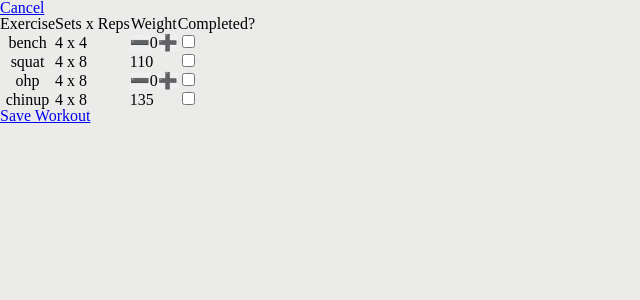
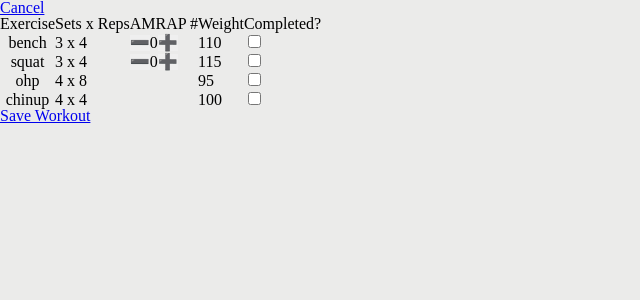
Before and after one commit to rcyork/workout, a React (Create React App) app: page /workout in a window 1280 px wide. Shown: the top 300 px of the page, without its empty margins (0-640 px from the left). Built offline with nearby package versions, Linux system fonts and the light colour scheme.

Commit message:
add accounting for all cases of progression and deloading

```diff
--- a/src/App.js
+++ b/src/App.js
@@ -10,7 +10,7 @@ import { Log } from "./components/Log/Log";
 import { Workout } from "./components/Workout/Workout";
 
 export const App = () => {
-  const [weights, setWeight] = useState(INTIAL_WEIGHTS);
+  const [weights, setWeights] = useState(INTIAL_WEIGHTS);
   const [log, setLog] = useState([
     {
       date: new Date(),
@@ -90,19 +90,30 @@ export const App = () => {
     }
   ]);
   const [workout, setWorkout] = useState(
-    WORKOUTS.find(workout => workout.id === "wad1")
+    WORKOUTS.find(workout => workout.id === "wad3")
   );
 
   const calculatedWorkout = {
     ...workout,
     exercises: workout.exercises.map(exercise => {
-      const initialWeight = INTIAL_WEIGHTS.find(
+      const correspondingWeight = weights.find(
         item => item.name === exercise.name
-      ).weight;
-      const calculatedWeight =
-        exercise.reps === 8
-          ? roundToNearestFive(initialWeight * 0.9)
-          : initialWeight;
+      );
+
+      let calculatedWeight = correspondingWeight.weight;
+      if (correspondingWeight.failuresInARow >= 2) {
+        // if they've failed twice then deload and set failures in a row to 0
+        calculatedWeight = calculatedWeight * 0.9;
+      } else if (correspondingWeight.lastAmrapWasAboveEight) {
+        // if they're latest amrap is 8 or more then double progression
+        calculatedWeight =
+          calculatedWeight + correspondingWeight.progressionRate * 2;
+      } else if (correspondingWeight.haveDoneThisWeek === false) {
+        // do normal progression as long as it's the first time doing the correspondingWeight this week
+        calculatedWeight =
+          calculatedWeight + correspondingWeight.progressionRate;
+      }
+
       return { ...exercise, weight: calculatedWeight };
     })
   };
@@ -119,7 +130,13 @@ export const App = () => {
           exact
           path="/workout"
           render={() => (
-            <Workout workout={calculatedWorkout} log={log} setLog={setLog} />
+            <Workout
+              workout={calculatedWorkout}
+              log={log}
+              setLog={setLog}
+              setWeights={setWeights}
+              setWorkout={setWorkout}
+            />
           )}
         />
         <Route
--- a/src/components/Log/Log.js
+++ b/src/components/Log/Log.js
@@ -21,7 +21,7 @@ export const Log = ({ log, setLog }) => {
       {log.map(logEntry => (
         <div className="logCard" key={logEntry.date}>
           <div className="logCard__banner">
-            <h3>{moment(log.date).format("MMMM Do, YYYY")}</h3>
+            <h3>{moment(logEntry.date).format("MMMM Do, YYYY")}</h3>
             <p>
               {WORKOUT_NAMES.find(workout => workout.name === log.id).fullName}
             </p>
--- a/src/components/Workout/Workout.js
+++ b/src/components/Workout/Workout.js
@@ -1,39 +1,41 @@
 import React, { useState } from "react";
 import { Link } from "react-router-dom";
+import { roundToNearestFive } from "../../utils/roundToNearestFive";
+import { getNextWorkout } from "../../utils/getNextWorkout";
 
 import "./Workout.css";
 
-export const Workout = ({ workout, log, setLog }) => {
+export const Workout = ({ workout, setLog, setWeights, setWorkout }) => {
   const [userEnteredWeights, setUserEnteredWeights] = useState([
-    { name: "deadlift", weight: 0, completed: false },
-    { name: "row", weight: 0, completed: false },
-    { name: "squat", weight: 0, completed: false },
-    { name: "bench", weight: 0, completed: false },
-    { name: "ohp", weight: 0, completed: false },
-    { name: "chinup", weight: 0, completed: false }
+    { name: "deadlift", weight: 0, amrapNumber: 0, completed: false },
+    { name: "row", weight: 0, amrapNumber: 0, completed: false },
+    { name: "squat", weight: 0, amrapNumber: 0, completed: false },
+    { name: "bench", weight: 0, amrapNumber: 0, completed: false },
+    { name: "ohp", weight: 0, amrapNumber: 0, completed: false },
+    { name: "chinup", weight: 0, amrapNumber: 0, completed: false }
   ]);
   const needsUserInput = workout.exercises.some(
     exercise => exercise.weight === 0 || exercise.weight === null
   );
 
-  const increment = (name, factor) => {
+  const increment = (name, factor, key) => {
     setUserEnteredWeights(userEnteredWeights => {
       return userEnteredWeights.map(exercise => {
         if (exercise.name !== name) {
           return { ...exercise };
         }
-        return { ...exercise, weight: exercise.weight + factor };
+        return { ...exercise, [key]: exercise[key] + factor };
       });
     });
   };
 
-  const decrement = (name, factor) => {
+  const decrement = (name, factor, key) => {
     setUserEnteredWeights(userEnteredWeights => {
       return userEnteredWeights.map(exercise => {
         if (exercise.name !== name) {
           return { ...exercise };
         }
-        return { ...exercise, weight: exercise.weight - factor };
+        return { ...exercise, [key]: exercise[key] - factor };
       });
     });
   };
@@ -50,6 +52,10 @@ export const Workout = ({ workout, log, setLog }) => {
     });
   };
 
+  const workoutContainsAmrapExercise = workout.exercises.some(
+    exercise => exercise.amrap
+  );
+
   return (
     <div className="workout">
       <Link to="/">Cancel</Link>
@@ -59,6 +65,7 @@ export const Workout = ({ workout, log, setLog }) => {
             <tr>
               <th>Exercise</th>
               <th>Sets x Reps</th>
+              {workoutContainsAmrapExercise ? <th>AMRAP #</th> : null}
               <th>Weight</th>
               <th>Completed?</th>
             </tr>
@@ -69,11 +76,50 @@ export const Workout = ({ workout, log, setLog }) => {
                   <td>
                     {exercise.sets} x {exercise.reps}
                   </td>
+                  {workoutContainsAmrapExercise ? (
+                    <td>
+                      {exercise.amrap ? (
+                        <div>
+                          <div>
+                            <button
+                              onClick={() =>
+                                decrement(exercise.name, 1, "amrapNumber")
+                              }
+                            >
+                              <span role="img" aria-label="plus">
+                                ➖
+                              </span>
+                            </button>
+                            <span>
+                              {
+                                userEnteredWeights.find(
+                                  item => item.name === exercise.name
+                                ).amrapNumber
+                              }
+                            </span>
+                            <button
+                              onClick={() =>
+                                increment(exercise.name, 1, "amrapNumber")
+                              }
+                            >
+                              <span role="img" aria-label="minus">
+                                ➕
+                              </span>
+                            </button>
+                          </div>
+                        </div>
+                      ) : (
+                        <div />
+                      )}
+                    </td>
+                  ) : null}
                   <td>
                     {(needsUserInput && exercise.weight === 0) ||
                     exercise.weight === null ? (
                       <div>
-                        <button onClick={() => decrement(exercise.name, 5)}>
+                        <button
+                          onClick={() => decrement(exercise.name, 5, "weight")}
+                        >
                           <span role="img" aria-label="plus">
                             ➖
                           </span>
@@ -85,12 +131,16 @@ export const Workout = ({ workout, log, setLog }) => {
                             ).weight
                           }
                         </span>
-                        <button onClick={() => increment(exercise.name, 5)}>
+                        <button
+                          onClick={() => increment(exercise.name, 5, "weight")}
+                        >
                           <span role="img" aria-label="minus">
                             ➕
                           </span>
                         </button>
                       </div>
+                    ) : exercise.reps === 8 ? (
+                      roundToNearestFive(exercise.weight * 0.9)
                     ) : (
                       exercise.weight
                     )}
@@ -114,18 +164,53 @@ export const Workout = ({ workout, log, setLog }) => {
       </div>
       <Link
         to="/"
-        onClick={() =>
+        onClick={() => {
+          setWeights(weights =>
+            weights.map(weightsEntry => {
+              const endOfWeek = workout.id.endsWith("3");
+              const isExerciseFromThisWorkout = workout.exercises.some(
+                exercise => exercise.name === weightsEntry.name
+              );
+              const correspondingExercise = userEnteredWeights.find(
+                item => item.name === weightsEntry.name
+              );
+              return {
+                ...weightsEntry,
+                haveDoneThisWeek: endOfWeek // if it's the end of the week reset all exercises to false otherwise just set the exercises done this workout to false
+                  ? false
+                  : isExerciseFromThisWorkout
+                  ? false
+                  : weightsEntry.haveDoneThisWeek,
+                failuresInARow: !isExerciseFromThisWorkout // reset to 0 if they completed the exercise otherwise add 1
+                  ? weightsEntry.failuresInARow
+                  : correspondingExercise.completed
+                  ? 0
+                  : weightsEntry.failuresInARow + 1,
+                weight:
+                  correspondingExercise.weight === 0 // if there is a user entered weight then use that, otherwise just return the weight given in the workout plan
+                    ? weightsEntry.weight
+                    : correspondingExercise.weight,
+                lastAmrapWasAboveEight: !isExerciseFromThisWorkout
+                  ? weightsEntry.lastAmrapWasAboveEight
+                  : correspondingExercise.amrapNumber >= 8
+              };
+            })
+          );
+          setWorkout(workout => (workout = getNextWorkout(workout.id)));
           setLog(log =>
             log.concat({
               ...workout,
+              date: new Date(),
               exercises: workout.exercises.map(exercise => {
                 const correspondingExercise = userEnteredWeights.find(
                   item => item.name === exercise.name
                 );
-                // use userEnteredWeight if it's there, otherwise use intital weight
+                // use inital weight unless the user has entered a weight
                 const appropriateWeight =
                   correspondingExercise.weight === 0
                     ? exercise.weight
+                    : exercise.reps === 8
+                    ? roundToNearestFive(correspondingExercise.weight / 0.9) // converts user entered weight into correct '4 rep weight' that we use to log weights over time
                     : correspondingExercise.weight;
 
                 return {
@@ -135,11 +220,18 @@ export const Workout = ({ workout, log, setLog }) => {
                 };
               })
             })
-          )
-        }
+          );
+        }}
       >
         Save Workout
       </Link>
     </div>
   );
 };
+
+// things to set upon completion of workout
+// all exercises failuresInARow to 0 as long as they completed the exercise
+// all exercises in this workout haveDoneThisWeek to true
+// if completeing the third workout of the week then set all exercises haveDoneThisWeek to false
+// update exercises in this workouts weights
+//
--- /dev/null
+++ b/src/utils/getNextWorkout.js
@@ -0,0 +1,9 @@
+import { WORKOUTS } from "./workouts";
+
+export const getNextWorkout = id => {
+  const nextWorkoutIndex = WORKOUTS.findIndex(workout => workout.id === id) + 1;
+  if (nextWorkoutIndex === WORKOUTS.length) {
+    return WORKOUTS[0];
+  }
+  return WORKOUTS[nextWorkoutIndex];
+};
--- a/src/utils/initialWeights.js
+++ b/src/utils/initialWeights.js
@@ -1,8 +1,50 @@
 export const INTIAL_WEIGHTS = [
-  { name: "deadlift", weight: 0 },
-  { name: "row", weight: 110 },
-  { name: "squat", weight: 120 },
-  { name: "bench", weight: null },
-  { name: "ohp", weight: null },
-  { name: "chinup", weight: 150 }
+  {
+    name: "deadlift",
+    weight: 100,
+    failuresInARow: 0,
+    progressionRate: 15,
+    lastAmrapWasAboveEight: false,
+    haveDoneThisWeek: false
+  },
+  {
+    name: "row",
+    weight: 100,
+    failuresInARow: 0,
+    progressionRate: 10,
+    lastAmrapWasAboveEight: false,
+    haveDoneThisWeek: false
+  },
+  {
+    name: "squat",
+    weight: 100,
+    failuresInARow: 0,
+    progressionRate: 15,
+    lastAmrapWasAboveEight: false,
+    haveDoneThisWeek: false
+  },
+  {
+    name: "bench",
+    weight: 100,
+    failuresInARow: 0,
+    progressionRate: 10,
+    lastAmrapWasAboveEight: false,
+    haveDoneThisWeek: false
+  },
+  {
+    name: "ohp",
+    weight: 100,
+    failuresInARow: 0,
+    progressionRate: 5,
+    lastAmrapWasAboveEight: false,
+    haveDoneThisWeek: false
+  },
+  {
+    name: "chinup",
+    weight: 100,
+    failuresInARow: 0,
+    progressionRate: 0,
+    lastAmrapWasAboveEight: false,
+    haveDoneThisWeek: false
+  }
 ];
```
Also changed, not shown: src/components/Main/About/About.js (+7 -0 lines), src/components/Main/NextWorkout/NextWorkout.js (+14 -2 lines).
